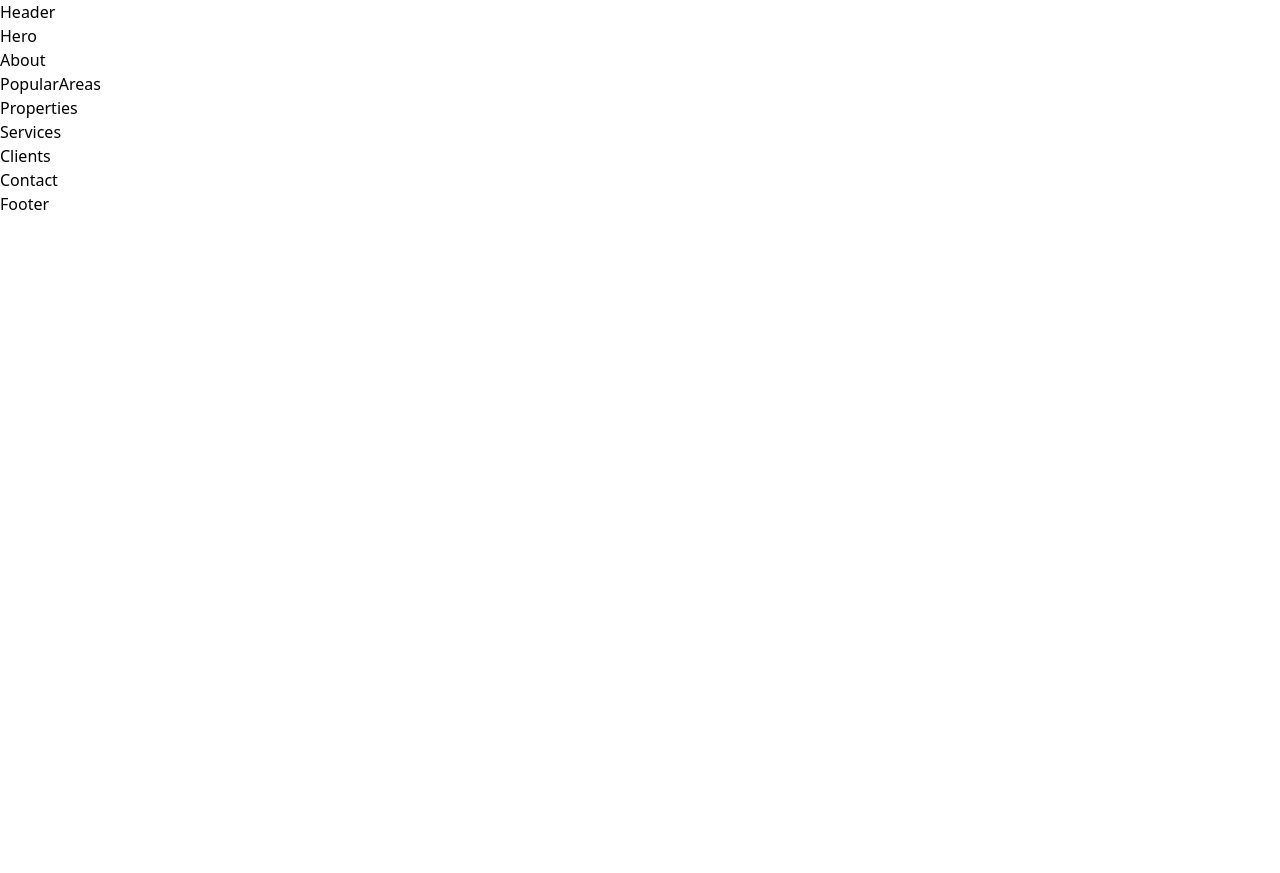
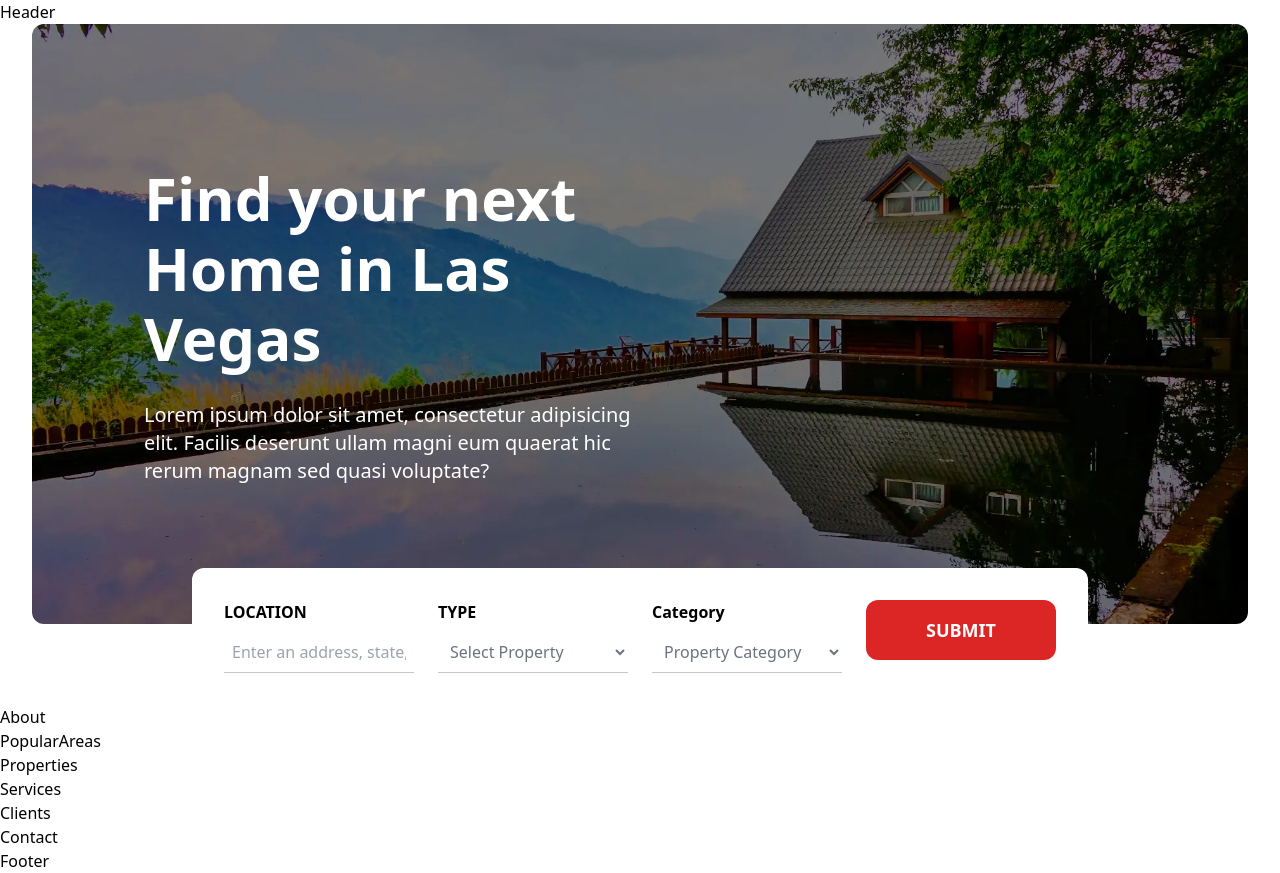
Before and after one commit to adarsh9523v/Real-Estate-Website, a React (Vite) app: page / in a window 1280 px wide. Before the commit the page ends 800 px from the top, so only its background shows below. Built offline with nearby package versions, Linux system fonts and the light colour scheme.

Commit message:
added hero section

```diff
--- a/package.json
+++ b/package.json
@@ -10,8 +10,11 @@
     "preview": "vite preview"
   },
   "dependencies": {
+    "aos": "^2.3.4",
     "react": "^18.3.1",
-    "react-dom": "^18.3.1"
+    "react-dom": "^18.3.1",
+    "react-icons": "^5.2.1",
+    "react-scroll": "^1.9.0"
   },
   "devDependencies": {
     "@types/react": "^18.3.3",
--- a/src/App.jsx
+++ b/src/App.jsx
@@ -22,7 +22,7 @@ const App = () => {
         <Services />
         <Clients />
         <Contact />
-        <Footer />
+        <Footer/>
       </DarkModeProvider>
     </>
   )
--- a/src/sections/Hero.jsx
+++ b/src/sections/Hero.jsx
@@ -1,9 +1,114 @@
-import React from 'react'
+import React, { useEffect } from "react";
+import { useDarkMode } from "../components/DarkModeContext";
+import heroimg from "../assets/images/hero1.webp";
+import AOS from "aos";
+import "aos/dist/aos.css";
 
 const Hero = () => {
+  useEffect(() => {
+    AOS.init({
+      offset: 200,
+      duration: 500,
+      easing: "ease-in-sine",
+      delay: 80,
+    });
+  }, []);
+
+  const { darkMode, toggleDarkMode } = useDarkMode();
   return (
-    <div>Hero</div>
-  )
-}
+    <>
+      <div className={`${darkMode ? "dark bg-black" : "light bg-white"}`}>
+        <section
+          id="hero"
+          className="w-[95%] h-[600px] m-auto bg-cover bg-center rounded-xl flex justify-center flex-col items-start lg:px-28 px-10 gap-7 z-20"
+          style={{ backgroundImage: `url(${heroimg})` }}
+        >
+          <h1
+            data-aos="zoom-in"
+            className="text-6xl text-white font-semibold lg:pr-[500px] pr-0 lg:leading-[70px] leading-[60px]"
+          >
+            Find your next Home in Las Vegas
+          </h1>
+          <p
+            data-aos="zoom-in"
+            className="text-white text-xl lg:pr-[500px] pr-0"
+          >
+            Lorem ipsum dolor sit amet, consectetur adipisicing elit. Facilis
+            deserunt ullam magni eum quaerat hic rerum magnam sed quasi
+            voluptate?
+          </p>
+        </section>
+      </div>
 
-export default Hero
+      {/* form starts from here  */}
+
+      <div
+        className={`${
+          darkMode ? "dark bg-black" : "light bg-transparent"
+        } z-10`}
+      >
+        <div
+          className={`${
+            darkMode ? "dark bg-gray-800" : "light bg-white"
+          } lg:w-[70%] w-full m-auto grid lg:grid-cols-4 grid-cols-1 justify-centre items-centre gap-6 p-8 rounded-xl -mt-14`}
+          data-aos="zoom-in"
+          id="form"
+        >
+          <div className="w-full">
+            <h1 className="text-black font-semibold dark:text-white">
+              LOCATION
+            </h1>
+            <input
+              type="text"
+              placeholder="Enter an address, state, city or pincode"
+              className="bg-white p-2 w-full mt-2 border-b-[1px] border-[#c9c7c1]"
+            />
+          </div>
+
+          <div className="w-full">
+            <h1 className="text-black font-semibold dark:text-white">TYPE</h1>
+            <select
+              name="selectOption"
+              id="selectOption"
+              className="bg-white p-2 border-b-[1px] w-full mt-2 border-[#c9c7c1] text-gray-500 text-md"
+            >
+              <option value="" disabled selected>
+                Select Property
+              </option>
+              <option value="Option1">Rentals</option>
+              <option value="Option2">Sales</option>
+              <option value="Option3">Commercial</option>
+            </select>
+          </div>
+
+          <div className="w-full">
+            <h1 className="text-black font-semibold dark:text-white">
+              Category
+            </h1>
+            <select
+              name="selectOption"
+              id="selectOption"
+              className="bg-white p-2 border-b-[1px] w-full mt-2 border-[#c9c7c1] text-gray-500 text-md"
+            >
+              <option value="" disabled selected>
+                Property Category
+              </option>
+              <option value="Option1">Apartments</option>
+              <option value="Option2">Duples</option>
+              <option value="Option3">Condos</option>
+              <option value="Option3">Condos</option>
+              <option value="Option3">Condos</option>
+            </select>
+          </div>
+          <div className="w-full">
+            <button className="bg-red-600 dark:bg-red-700 hover:bg-black dark:hover:bg-white dark:text-black text-lg p-4 w-full text-white font-semibold rounded-xl cursor-pointer transform hover:scale-110 transition-transform duration-300">
+              SUBMIT
+            </button>
+          </div>
+        </div>
+      </div>
+    </>
+  );
+};
+
+export default Hero;
```
Also changed, not shown: 1 other file (tests, documents, lock files or other folders).
